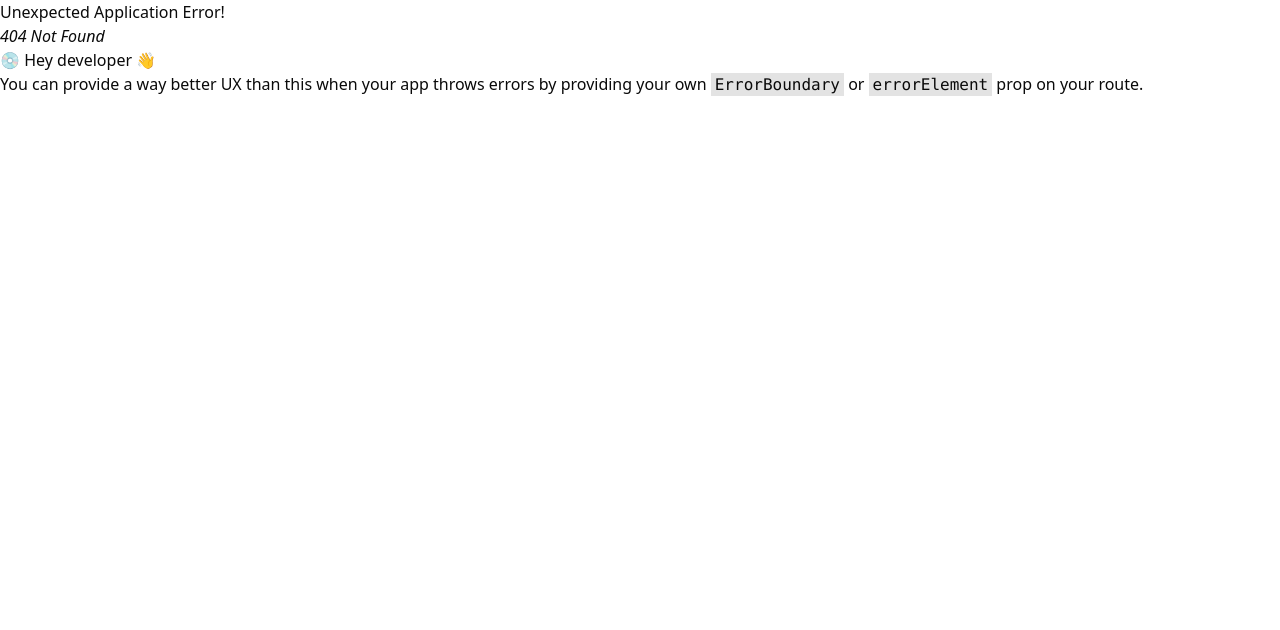
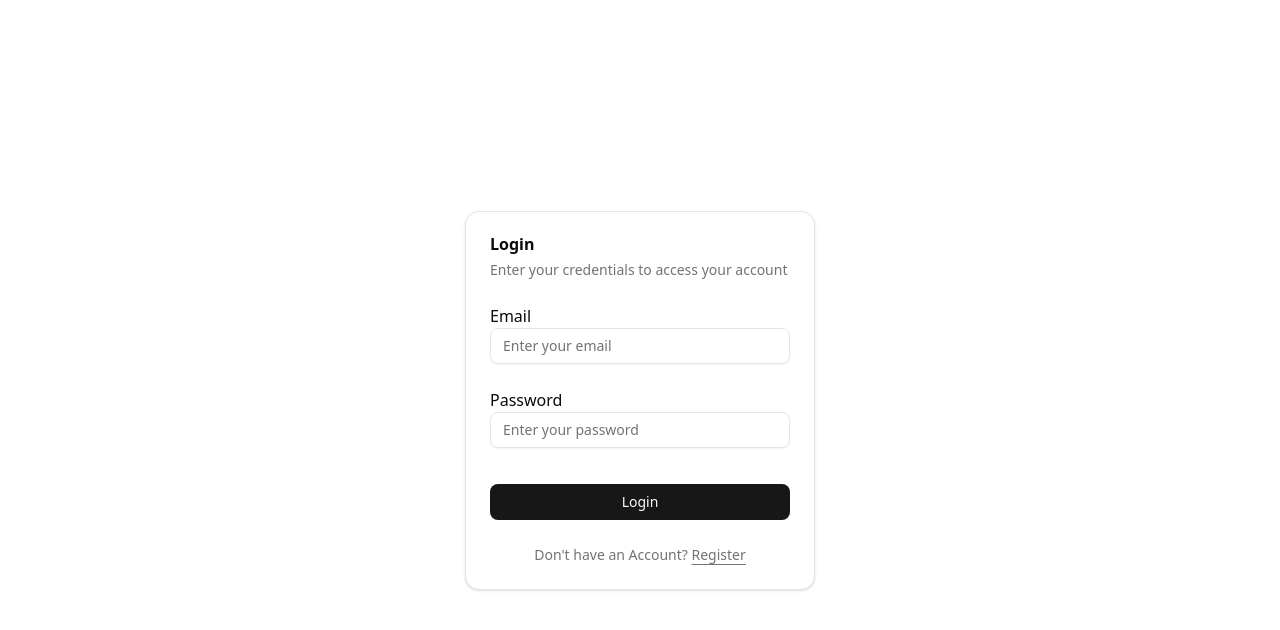
Before and after one commit to Sayanduary/elib_rest_api_project, a React (Vite) app in the folder elib-dashboard/: page /auth/login in a window 1280 px wide. Before the commit this address had no page. Shown: the top 630 px of the page. Built offline with nearby package versions, Linux system fonts and the light colour scheme.

Commit message:
feat: restructure routing to include AuthLayout with nested login and register paths

```diff
--- /dev/null
+++ b/elib-dashboard/src/layouts/AuthLayout.tsx
@@ -0,0 +1,7 @@
+import { Outlet } from "react-router";
+
+const AuthLayout = () => {
+  return <>{<Outlet />}</>;
+};
+
+export default AuthLayout;
```
Also changed, not shown: elib-dashboard/src/RouterConfig.tsx (+13 -7 lines).
